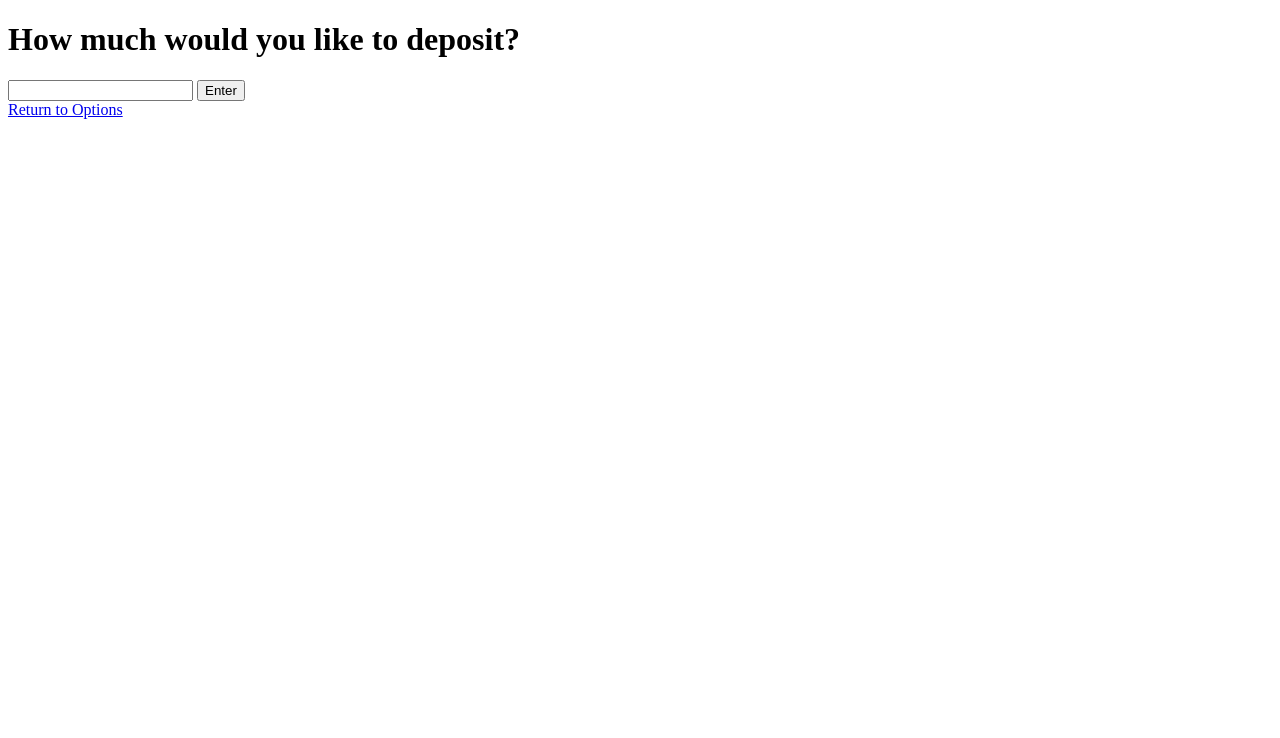
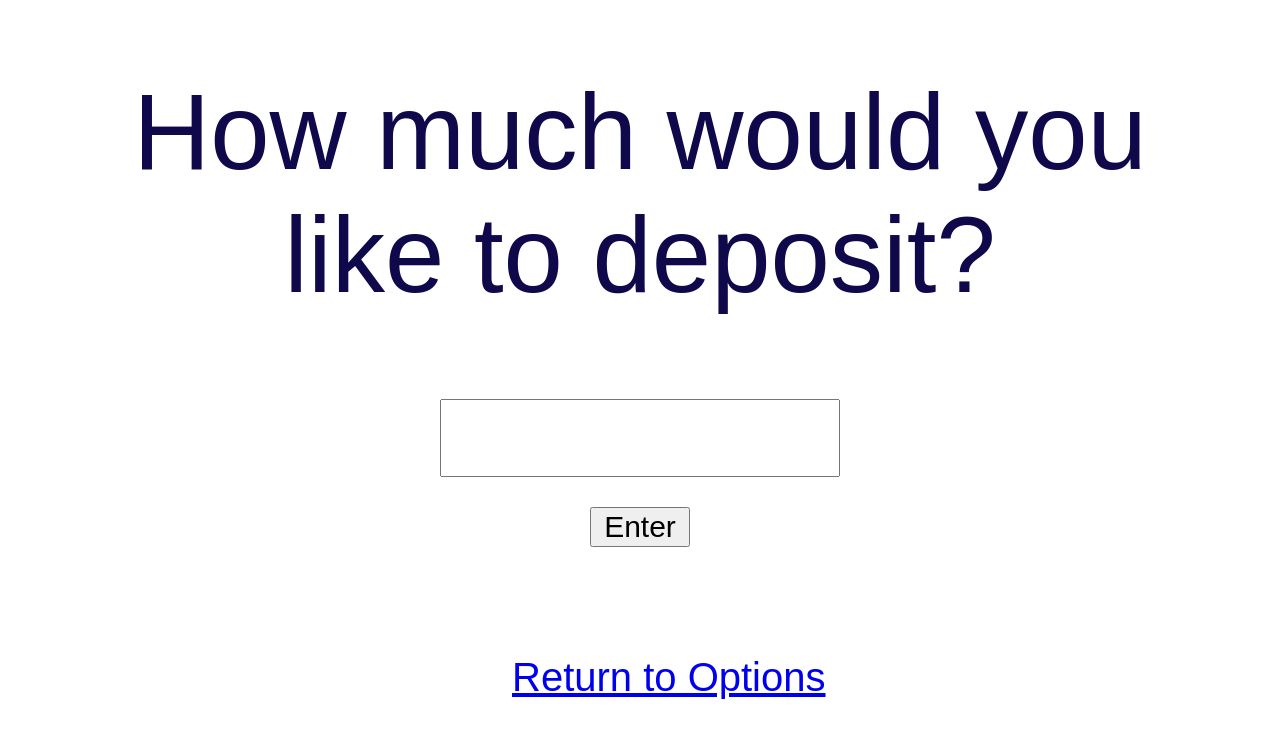
Before and after one commit to yunhajo/simple_ATM, a website: page Public/deposit.html in a window 1280 px wide. Drawn offline with Linux system fonts and the light colour scheme.

Commit message:
Fixed html pages and added css pages for styles

```diff
--- a/Public/css/styles-balance.css
+++ b/Public/css/styles-balance.css
@@ -0,0 +1,38 @@
+/*
+ * CSS file for balance.html
+ */
+
+body {
+    display: flex;
+    flex-direction: column;
+    margin: 0px;
+    padding: 0px;
+}
+
+main {
+    display: flex;
+    flex-direction: column;
+    text-align: center;
+    font-family: "Google Sans", sans-serif;
+}
+
+h1 {
+    font-weight: 400;
+    font-style: normal;
+    font-size: 80pt;
+    color: #0F084B;
+    margin-left: 50px;
+    margin-right: 50px;
+}
+
+#container {
+    font-size: 30pt;
+    margin: 50px;
+}
+
+#return {
+    font-size: 30pt;
+    position: fixed;
+    bottom: 100px;
+    left: 40%;
+}
--- a/Public/css/styles-deposit.css
+++ b/Public/css/styles-deposit.css
@@ -0,0 +1,64 @@
+/*
+ * CSS file for deposit.html
+ */
+
+body {
+    display: flex;
+    flex-direction: column;
+    margin: 0px;
+    padding: 0px;
+}
+
+main {
+    display: flex;
+    flex-direction: column;
+    text-align: center;
+    font-family: "Google Sans", sans-serif;
+}
+
+h1 {
+    font-weight: 400;
+    font-style: normal;
+    font-size: 80pt;
+    color: #0F084B;
+    margin-left: 100px;
+    margin-right: 100px;
+}
+
+#container {
+    font-size: 30pt;
+    margin: 50px;
+}
+
+#return {
+    font-size: 30pt;
+    position: fixed;
+    bottom: 100px;
+    left: 40%;
+}
+
+#form {
+    font-family: "Google Sans", sans-serif;
+    display: flex;
+    flex-direction: column;
+    text-align: center;
+    align-items: center;
+    margin: 10px;
+    font-size: 40pt;
+}
+
+#form input {
+    flex: 1;
+    font-size: 50px;
+    padding: 8px 10px;
+    height: 58px;
+    width: 400px;
+    box-sizing: border-box;
+}
+
+#enter {
+    font-size: 30px;
+    height: 40px;
+    width: 100px;
+    margin: 30px;
+}
--- a/Public/css/styles-index.css
+++ b/Public/css/styles-index.css
@@ -1,3 +1,7 @@
+/*
+ * CSS file for index.html (home)
+ */
+
 body {
     display: flex;
     flex-direction: column;
@@ -12,14 +16,17 @@ main {
 }
 
 h1 {
-    font-family: "Anton", sans-serif;
+    font-family: "Google Sans", sans-serif;
     font-weight: 400;
     font-style: normal;
     font-size: 80pt;
     color: #0F084B;
+    margin-left: 50px;
+    margin-right: 50px;
 }
 
 #login-form {
+    font-family: "Google Sans", sans-serif;
     display: flex;
     flex-direction: column;
     text-align: center;
@@ -31,19 +38,20 @@ h1 {
     justify-content: space-between;
     align-items: center;
     margin: 10px;
-    font-size: 30pt;
+    font-size: 40pt;
 }
 
 .form-row label {
-    width:300px;
+    width:500px;
     font-weight: 500;
 }
 
 .form-row input {
     flex: 1;
-    font-size: 18px;
+    font-size: 20px;
     padding: 8px 10px;
-    height: 36px;
+    height: 40px;
+    width: 350px;
     box-sizing: border-box;
 }
 
@@ -51,3 +59,9 @@ h1 {
     margin-top: 15px;
     text-align: center;
 }
+
+#auth-button {
+    font-size: 30px;
+    height: 40px;
+    width: 100px;
+}
--- a/Public/css/styles-options.css
+++ b/Public/css/styles-options.css
@@ -0,0 +1,46 @@
+/*
+ * CSS file for options.html
+ */
+
+.container {
+    margin-top: 50px;
+    display: flex;
+    justify-content: space-between;
+    align-items: flex-start;
+    width: 100%;
+}
+
+.left {
+    width: 35%;
+    background: lightgray;
+    padding: 20px;
+    padding-left: 50px;
+    font-size: 50pt;
+    border-radius: 2%;
+    margin: 20px;
+    margin-left: 50px;
+}
+
+.right {
+    display: flex;
+    flex-direction: column;
+    width:35%;
+    font-size: 50pt;
+    margin: 20px;
+    margin-right: 50px;
+    text-align: right;
+    text-decoration: none;
+}
+
+.right div {
+    background: lightgray;
+    padding: 20px;
+    padding-right: 45px;
+    margin-bottom: 50px;
+    font-size: 50pt;
+    border-radius: 2%;
+}
+
+a {
+    text-decoration: none;
+}
--- a/Public/css/styles-withdraw.css
+++ b/Public/css/styles-withdraw.css
@@ -0,0 +1,64 @@
+/*
+ * CSS file for withdraw.html
+ */
+
+body {
+    display: flex;
+    flex-direction: column;
+    margin: 0px;
+    padding: 0px;
+}
+
+main {
+    display: flex;
+    flex-direction: column;
+    text-align: center;
+    font-family: "Google Sans", sans-serif;
+}
+
+h1 {
+    font-weight: 400;
+    font-style: normal;
+    font-size: 80pt;
+    color: #0F084B;
+    margin-left: 100px;
+    margin-right: 100px;
+}
+
+#container {
+    font-size: 30pt;
+    margin: 50px;
+}
+
+#return {
+    font-size: 30pt;
+    position: fixed;
+    bottom: 100px;
+    left: 40%;
+}
+
+#form {
+    font-family: "Google Sans", sans-serif;
+    display: flex;
+    flex-direction: column;
+    text-align: center;
+    align-items: center;
+    margin: 10px;
+    font-size: 40pt;
+}
+
+#form input {
+    flex: 1;
+    font-size: 50px;
+    padding: 8px 10px;
+    height: 58px;
+    width: 400px;
+    box-sizing: border-box;
+}
+
+#enter {
+    font-size: 30px;
+    height: 40px;
+    width: 100px;
+    margin: 30px;
+}
--- a/Public/deposit.html
+++ b/Public/deposit.html
@@ -7,12 +7,10 @@
     <link rel="preconnect" href="https://fonts.googleapis.com">
     <link rel="preconnect" href="https://fonts.gstatic.com" crossorigin>
     <link href="https://fonts.googleapis.com/css2?family=Anton&family=Merriweather:ital,wght@0,300;0,400;0,700;0,900;1,300;1,400;1,700;1,900&display=swap" rel="stylesheet">
-    <link rel="stylesheet" href="css/styles.css">
-    <link rel="stylesheet" href="css/styles-login.css">
+    <link rel="stylesheet" href="css/styles-deposit.css">
     <script src = "js/helpers.js"></script>
-    <script src = "js/nav-bar.js"></script>
-    <script defer src="js/login.js"></script>
-    <title>Simple_ATM</title>
+    <script defer src="js/deposit.js"></script>
+    <title>Deposit_Checks</title>
  </head>
  <body>
     <header>
@@ -20,9 +18,9 @@
         <h1>How much would you like to deposit?</h1>
         <form id="form">
             <input type="number" id="deposit-button" name="q" placeholder="">
-            <button>Enter</button>
+            <button id="enter">Enter</button>
         </form>
         <div class="container"></div>
-        <div><a href = "options.html">Return to Options</a></div>
+        <div id="return"><a href = "options.html">Return to Options</a></div>
     </main>
 </body>
--- a/Public/js/index.js
+++ b/Public/js/index.js
@@ -19,6 +19,7 @@
      * trying to log into their account
      */
     async function authenticate() {
+        console.log("inside login");
         let params = {cardnumber: qs("input[name='cardnumber']").value,
         pin: qs("input[name='pin']").value,};
 
```
Also changed, not shown: Public/balance.html (+4 -6 lines), Public/index.html (+1 -1 lines), Public/options.html (+3 -6 lines), Public/withdraw.html (+5 -7 lines), README.md.
